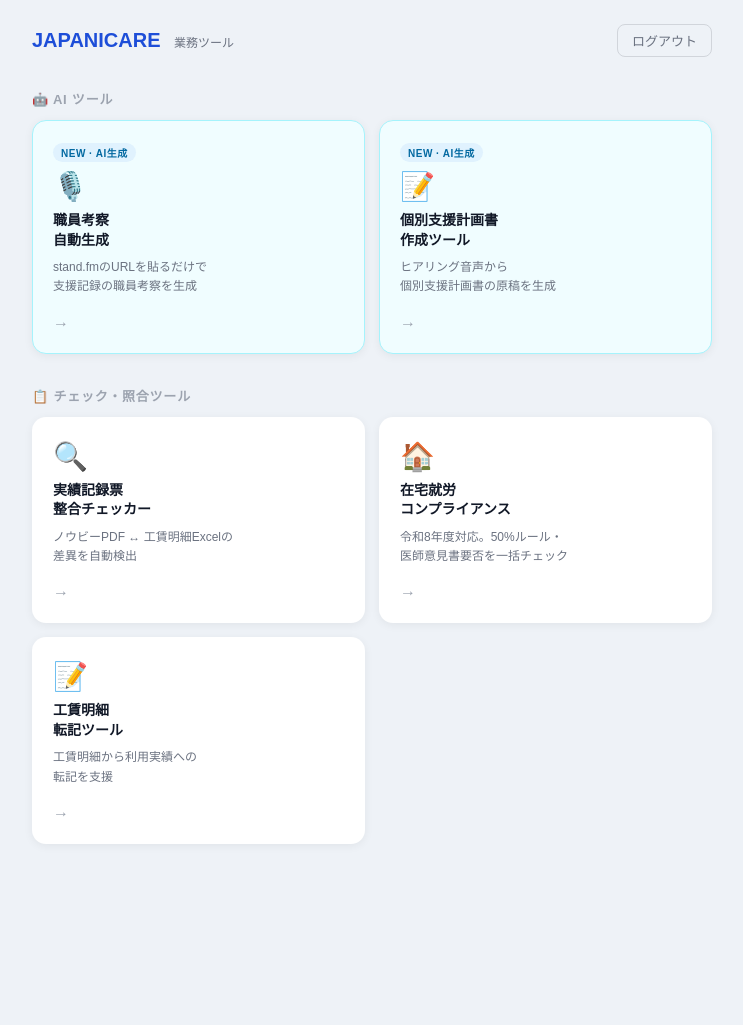
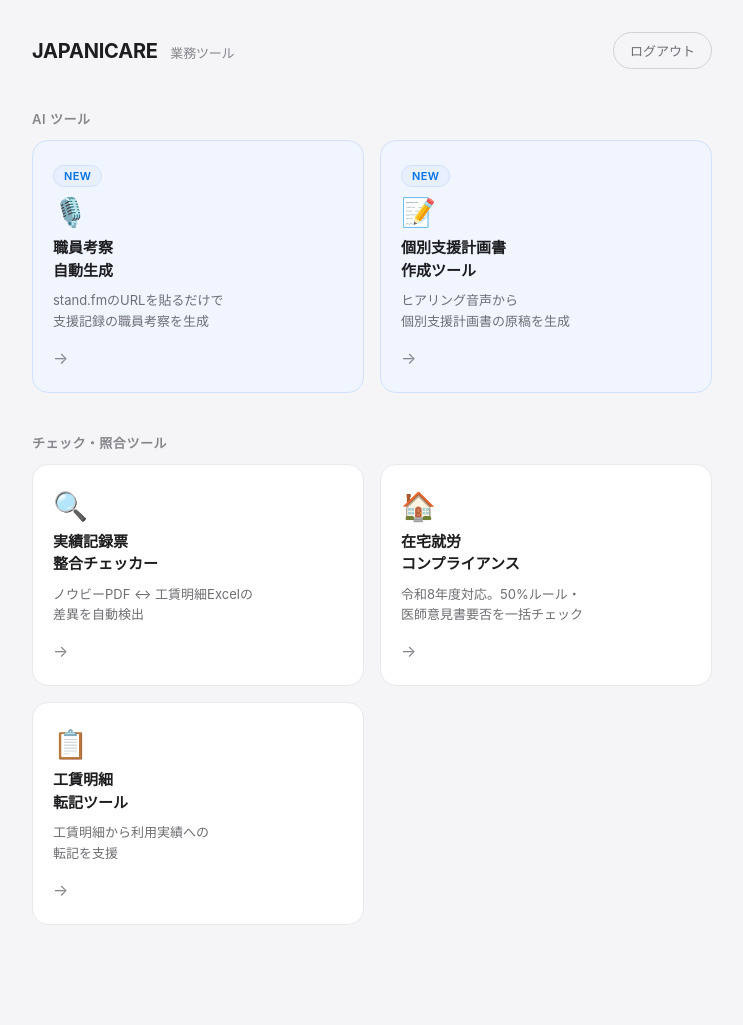
Before and after one commit to zitenweb-beep/japanicare-tools, a Flask app: page / in a window 1280 px wide. Shown: the whole page, without its empty margins (268-1011 px from the left). Before the commit the page ends 844 px from the top, so only its background shows below. Run offline with Flask 3, Linux system fonts and the light colour scheme; the visitor is signed in with stand-in values (Sample User, id 1).

Commit message:
Add files via upload

```diff
--- a/templates/portal.html
+++ b/templates/portal.html
@@ -7,121 +7,152 @@
   <style>
     *, *::before, *::after { box-sizing: border-box; margin: 0; padding: 0; }
     body {
-      font-family: 'Hiragino Kaku Gothic ProN', 'Hiragino Sans', 'Meiryo', sans-serif;
-      background: #eef2f7;
+      font-family: -apple-system, BlinkMacSystemFont, "Hiragino Sans", "Hiragino Kaku Gothic ProN", "Noto Sans JP", sans-serif;
+      background: #F5F5F7;
       min-height: 100vh;
-      padding: 24px 16px 60px;
+      padding: 32px 16px 60px;
+      color: #1D1D1F;
     }
+
     header {
       display: flex;
       align-items: center;
       justify-content: space-between;
       max-width: 680px;
-      margin: 0 auto 32px;
+      margin: 0 auto 40px;
     }
-    .brand      { font-size: 20px; font-weight: 800; color: #1d4ed8; }
-    .brand-sub  { font-size: 12px; color: #6b7280; font-weight: 400; margin-left: 8px; }
+    .brand {
+      font-size: 20px;
+      font-weight: 700;
+      color: #1D1D1F;
+      letter-spacing: -0.01em;
+    }
+    .brand-sub {
+      font-size: 13px;
+      color: #86868B;
+      font-weight: 400;
+      margin-left: 8px;
+    }
     .logout {
-      font-size: 13px; color: #6b7280;
+      font-size: 13px;
+      color: #6E6E73;
       text-decoration: none;
-      padding: 6px 14px;
-      border: 1px solid #d1d5db;
-      border-radius: 8px;
+      padding: 8px 16px;
+      border: 1px solid #D2D2D7;
+      border-radius: 9999px;
+      transition: all 0.2s;
     }
-    .logout:hover { background: #f3f4f6; }
+    .logout:hover {
+      background: #FFFFFF;
+      border-color: #86868B;
+    }
+
     h2 {
       font-size: 13px;
       font-weight: 600;
-      color: #9ca3af;
-      letter-spacing: 0.06em;
-      text-transform: uppercase;
+      color: #86868B;
+      letter-spacing: 0.04em;
       max-width: 680px;
       margin: 0 auto 12px;
     }
+
     .grid {
       display: grid;
       grid-template-columns: 1fr 1fr;
-      gap: 14px;
+      gap: 16px;
       max-width: 680px;
-      margin: 0 auto 32px;
+      margin: 0 auto 40px;
     }
     @media(max-width: 500px) { .grid { grid-template-columns: 1fr; } }
+
     .tool-card {
-      background: #fff;
-      border-radius: 14px;
-      padding: 22px 20px;
+      background: #FFFFFF;
+      border-radius: 16px;
+      padding: 24px 20px;
       text-decoration: none;
       color: inherit;
-      box-shadow: 0 2px 10px rgba(0,0,0,0.06);
-      border: 1.5px solid transparent;
-      transition: border-color 0.15s, box-shadow 0.15s, transform 0.1s;
+      border: 1px solid #E8E8ED;
+      transition: border-color 0.2s, box-shadow 0.2s, transform 0.15s;
       display: flex;
       flex-direction: column;
       gap: 8px;
     }
     .tool-card:hover {
-      border-color: #1d4ed8;
-      box-shadow: 0 4px 18px rgba(29,78,216,0.12);
+      border-color: #0071E3;
+      box-shadow: 0 4px 16px rgba(0,113,227,0.08);
       transform: translateY(-2px);
     }
-    .tool-card.new { border-color: #a5f3fc; background: #f0fdff; }
-    .tool-card.new:hover { border-color: #0891b2; }
+    .tool-card.new {
+      border-color: #D0E2FF;
+      background: #F0F5FF;
+    }
+    .tool-card.new:hover {
+      border-color: #0071E3;
+    }
+
     .tool-badge {
       display: inline-block;
-      font-size: 10px;
-      font-weight: 700;
-      letter-spacing: 0.05em;
-      padding: 2px 8px;
-      border-radius: 20px;
-      background: #dcfce7;
-      color: #15803d;
+      font-size: 11px;
+      font-weight: 600;
+      letter-spacing: 0.03em;
+      padding: 3px 10px;
+      border-radius: 9999px;
       width: fit-content;
     }
-    .tool-badge.ai { background: #e0f2fe; color: #0369a1; }
+    .tool-badge.ai {
+      background: #E8F0FE;
+      color: #0071E3;
+      border: 1px solid #D0E2FF;
+    }
+
     .tool-icon { font-size: 28px; }
     .tool-name {
-      font-size: 14px;
-      font-weight: 700;
-      color: #111827;
-      line-height: 1.4;
+      font-size: 15px;
+      font-weight: 600;
+      color: #1D1D1F;
+      line-height: 1.5;
     }
     .tool-desc {
-      font-size: 12px;
-      color: #6b7280;
+      font-size: 13px;
+      color: #6E6E73;
       line-height: 1.6;
     }
     .tool-arrow {
       font-size: 16px;
-      color: #9ca3af;
+      color: #86868B;
       margin-top: auto;
       padding-top: 8px;
+      transition: color 0.2s;
     }
-    .tool-card:hover .tool-arrow { color: #1d4ed8; }
+    .tool-card:hover .tool-arrow { color: #0071E3; }
   </style>
 </head>
 <body>
+
   <header>
     <div class="brand">JAPANICARE <span class="brand-sub">業務ツール</span></div>
     <a href="/logout" class="logout">ログアウト</a>
   </header>
-  <h2>🤖 AI ツール</h2>
+
+  <h2>AI ツール</h2>
   <div class="grid">
     <a href="/kansan" class="tool-card new">
-      <span class="tool-badge ai">NEW · AI生成</span>
+      <span class="tool-badge ai">NEW</span>
       <div class="tool-icon">🎙️</div>
       <div class="tool-name">職員考察<br>自動生成</div>
       <div class="tool-desc">stand.fmのURLを貼るだけで<br>支援記録の職員考察を生成</div>
       <div class="tool-arrow">→</div>
     </a>
-    <a href="/tools/個別支援計画書作成ツール.html" class="tool-card new" target="_blank">
-      <span class="tool-badge ai">NEW · AI生成</span>
+    <a href="/tools/個別支援計画書作成ツール.html" class="tool-card new">
+      <span class="tool-badge ai">NEW</span>
       <div class="tool-icon">📝</div>
       <div class="tool-name">個別支援計画書<br>作成ツール</div>
       <div class="tool-desc">ヒアリング音声から<br>個別支援計画書の原稿を生成</div>
       <div class="tool-arrow">→</div>
     </a>
   </div>
-  <h2>📋 チェック・照合ツール</h2>
+
+  <h2>チェック・照合ツール</h2>
   <div class="grid">
     <a href="/tools/JAPANICARE整合チェッカー.html" class="tool-card" target="_blank">
       <div class="tool-icon">🔍</div>
@@ -136,11 +167,12 @@
       <div class="tool-arrow">→</div>
     </a>
     <a href="/tools/工賃明細→利用実績転記ツール.html" class="tool-card" target="_blank">
-      <div class="tool-icon">📝</div>
+      <div class="tool-icon">📋</div>
       <div class="tool-name">工賃明細<br>転記ツール</div>
       <div class="tool-desc">工賃明細から利用実績への<br>転記を支援</div>
       <div class="tool-arrow">→</div>
     </a>
   </div>
+
 </body>
 </html>
```
